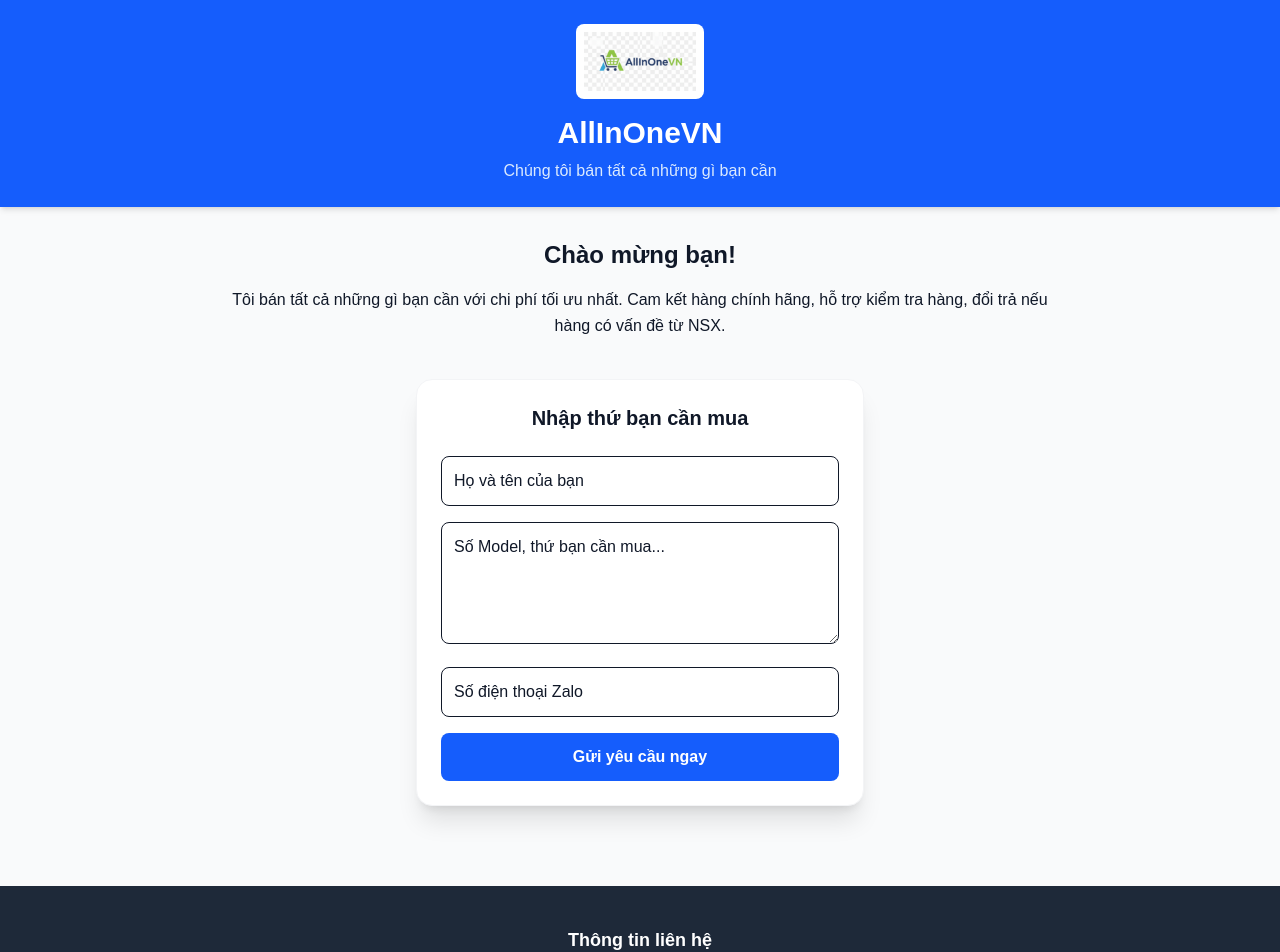
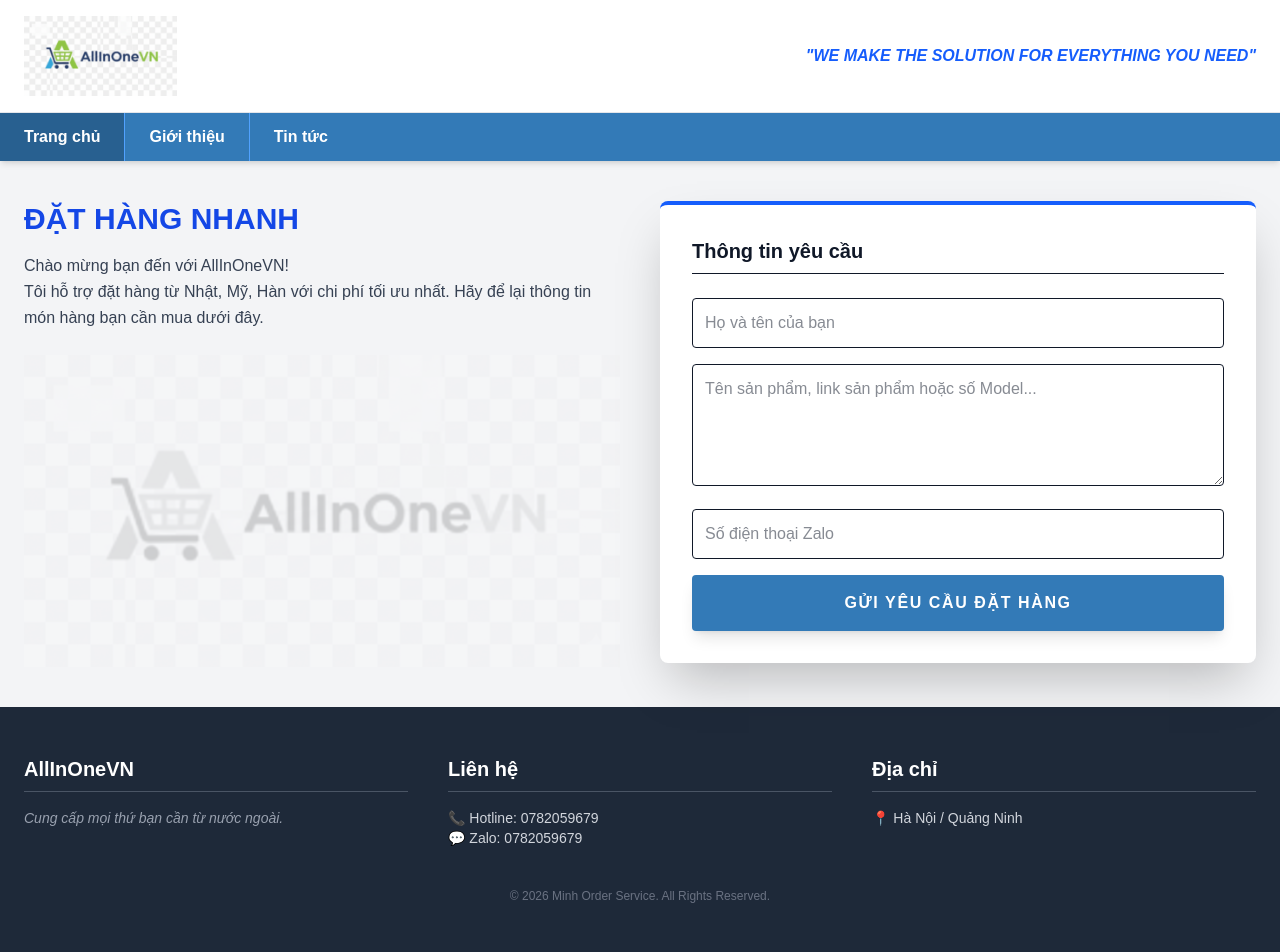
Before and after one commit to dotienminh6-svg/Cua-hang-cua-minh, a Next.js app: page / in a window 1280 px wide. Shown: the top 952 px of the page. Built offline with nearby package versions, Linux system fonts and the light colour scheme.

Commit message:
Update layout chuyên nghiệp

```diff
--- a/app/page.tsx
+++ b/app/page.tsx
@@ -4,17 +4,16 @@ import emailjs from '@emailjs/browser';
 
 export default function Home() {
   const [loading, setLoading] = useState(false);
+  const [activeTab, setActiveTab] = useState('home'); // Quản lý các trang: home, about, news
 
   const sendEmail = (e: any) => {
     e.preventDefault();
     setLoading(true);
-
-    // Thông tin EmailJS của bạn đã được giữ nguyên
     emailjs.sendForm('service_u39jdqg', 'template_rhrihtn', e.target, 'lTdh8-6gnfkeO7kfJ')
       .then(() => {
         alert("Đã gửi đơn hàng thành công!");
         setLoading(false);
-        e.target.reset(); // Xóa sạch dữ liệu trong form sau khi gửi
+        e.target.reset();
       }, (error) => {
         alert("Có lỗi xảy ra, vui lòng thử lại!");
         setLoading(false);
@@ -22,80 +21,123 @@ export default function Home() {
   };
 
   return (
-    <main className="min-h-screen bg-gray-50">
-      {/* 1. Thanh tiêu đề (Header) */}
-      <header className="bg-blue-600 text-white p-6 shadow-md text-center">
-        {/* LOGO CỦA BẠN Ở ĐÂY */}
-        <img
-          src="/logo.png"
-          alt="AllInOneVN Logo"
-          className="w-32 h-auto mx-auto mb-4 bg-white p-2 rounded-lg"
-        />
-
-        <h1 className="text-3xl font-extrabold">AllInOneVN</h1>
-        <p className="mt-2 text-blue-100">Chúng tôi bán tất cả những gì bạn cần</p>
+    <main className="min-h-screen bg-gray-100">
+      {/* TẦNG 1: LOGO & BANNER (Nền trắng) */}
+      <header className="bg-white py-4 px-6 border-b border-gray-200">
+        <div className="max-w-7xl mx-auto flex items-center justify-between">
+          <img src="/logo.png" alt="AllInOneVN Logo" className="h-20 w-auto object-contain" />
+          {/* Bạn có thể thêm ảnh banner quảng cáo ở đây nếu muốn */}
+          <div className="hidden md:block text-right italic text-blue-600 font-bold">
+            "WE MAKE THE SOLUTION FOR EVERYTHING YOU NEED"
+          </div>
+        </div>
       </header>
 
-      {/* 2. Phần giới thiệu (Introduction) */}
-      <section className="max-w-4xl mx-auto mt-8 px-6 text-center">
-        <h2 className="text-2xl font-bold mb-4 text-gray-900">Chào mừng bạn!</h2>
-        <p className="text-gray-900 leading-relaxed font-medium">
-          Tôi bán tất cả những gì bạn cần với chi phí tối ưu nhất.
-          Cam kết hàng chính hãng, hỗ trợ kiểm tra hàng, đổi trả nếu hàng có vấn đề từ NSX.
-        </p>
-      </section>
+      {/* TẦNG 2: THANH MENU NGANG (Màu xanh giống Subin Vina) */}
+      <nav className="bg-[#337ab7] text-white sticky top-0 z-50 shadow-md">
+        <div className="max-w-7xl mx-auto flex overflow-x-auto">
+          <button
+            onClick={() => setActiveTab('home')}
+            className={`px-6 py-3 font-bold hover:bg-[#286090] transition border-r border-blue-400 ${activeTab === 'home' ? 'bg-[#286090]' : ''}`}
+          >
+            Trang chủ
+          </button>
+          <button
+            onClick={() => setActiveTab('about')}
+            className={`px-6 py-3 font-bold hover:bg-[#286090] transition border-r border-blue-400 ${activeTab === 'about' ? 'bg-[#286090]' : ''}`}
+          >
+            Giới thiệu
+          </button>
+          <button
+            onClick={() => setActiveTab('news')}
+            className={`px-6 py-3 font-bold hover:bg-[#286090] transition ${activeTab === 'news' ? 'bg-[#286090]' : ''}`}
+          >
+            Tin tức
+          </button>
+        </div>
+      </nav>
 
-      {/* 3. Phần Form đặt hàng (Order Form) */}
-      <section className="max-w-md mx-auto mt-10 p-6 bg-white rounded-2xl shadow-xl border border-gray-100">
-        <h2 className="text-xl font-bold mb-6 text-center text-gray-900">Nhập thứ bạn cần mua</h2>
-        <form className="space-y-4" onSubmit={sendEmail}>
-          <input
-            name="name"
-            type="text"
-            placeholder="Họ và tên của bạn"
-            className="w-full border p-3 rounded-lg focus:ring-2 focus:ring-blue-400 outline-none text-gray-900 placeholder-gray-900"
-            required
-          />
-          <textarea
-            name="message"
-            placeholder="Số Model, thứ bạn cần mua..."
-            className="w-full border p-3 rounded-lg focus:ring-2 focus:ring-blue-400 outline-none text-gray-900 placeholder-gray-900"
-            rows={4}
-            required
-          ></textarea>
-          <input
-            name="phone"
-            type="text"
-            placeholder="Số điện thoại Zalo"
-            className="w-full border p-3 rounded-lg focus:ring-2 focus:ring-blue-400 outline-none text-gray-900 placeholder-gray-900"
-            required
-          />
-          <button
-            type="submit"
-            disabled={loading}
-            className="w-full bg-blue-600 text-white p-3 rounded-lg font-bold hover:bg-blue-700 transition"
-          >
-            {loading ? "Đang gửi..." : "Gửi yêu cầu ngay"}
-          </button>
-        </form>
-      </section>
+      {/* TẦNG 3: NỘI DUNG THAY ĐỔI THEO MENU */}
+      <div className="max-w-7xl mx-auto py-10 px-6 min-h-[60vh]">
 
-      {/* Phần thông tin liên hệ */}
-      <footer className="mt-20 py-10 bg-gray-800 text-white text-center">
-        <h3 className="text-lg font-bold mb-4">Thông tin liên hệ</h3>
-        <p className="mb-1">📞 Hotline: 0782059679</p>
-        <p className="mb-4">
-          💬 Zalo:{" "}
-          <a
-            href="https://zalo.me/0782059679"
-            target="_blank"
-            rel="noopener noreferrer"
-            className="text-blue-400 hover:text-blue-300 underline"
-          >
-            zalo.me/0782059679
-          </a>
-        </p>
-        <p className="text-sm text-gray-400">© 2026 AllInOneVN</p>
+        {/* NỘI DUNG TRANG CHỦ (FORM ĐẶT HÀNG) */}
+        {activeTab === 'home' && (
+          <div className="grid md:grid-cols-2 gap-10 items-start">
+            <div>
+              <h2 className="text-3xl font-black text-blue-700 mb-4 uppercase">Đặt hàng nhanh</h2>
+              <p className="text-gray-700 mb-6 font-medium leading-relaxed">
+                Chào mừng bạn đến với AllInOneVN! <br/>
+                Tôi hỗ trợ đặt hàng từ Nhật, Mỹ, Hàn với chi phí tối ưu nhất.
+                Hãy để lại thông tin món hàng bạn cần mua dưới đây.
+              </p>
+              <img src="/logo.png" className="w-full opacity-20 grayscale" alt="decoration" />
+            </div>
+
+            <section className="bg-white p-8 rounded-lg shadow-2xl border-t-4 border-blue-600">
+              <h3 className="text-xl font-bold mb-6 text-gray-900 border-b pb-2">Thông tin yêu cầu</h3>
+              <form className="space-y-4" onSubmit={sendEmail}>
+                <input name="name" placeholder="Họ và tên của bạn" className="w-full border p-3 rounded text-gray-900 focus:ring-2 focus:ring-blue-500 outline-none" required />
+                <textarea name="message" placeholder="Tên sản phẩm, link sản phẩm hoặc số Model..." className="w-full border p-3 rounded text-gray-900 focus:ring-2 focus:ring-blue-500 outline-none" rows={4} required></textarea>
+                <input name="phone" placeholder="Số điện thoại Zalo" className="w-full border p-3 rounded text-gray-900 focus:ring-2 focus:ring-blue-500 outline-none" required />
+                <button type="submit" disabled={loading} className="w-full bg-[#337ab7] text-white p-4 rounded font-bold hover:bg-[#23527c] transition uppercase tracking-widest shadow-lg">
+                  {loading ? "Đang xử lý..." : "Gửi yêu cầu đặt hàng"}
+                </button>
+              </form>
+            </section>
+          </div>
+        )}
+
+        {/* NỘI DUNG TRANG GIỚI THIỆU */}
+        {activeTab === 'about' && (
+          <div className="bg-white p-10 rounded shadow">
+            <h2 className="text-3xl font-bold text-blue-700 mb-6">Về AllInOneVN</h2>
+            <div className="prose text-gray-800 font-medium">
+              <p>AllInOneVN là dịch vụ cá nhân hỗ trợ tìm kiếm và mua hộ hàng ngoại từ các thị trường Nhật, Mỹ, Hàn Quốc.</p>
+              <p className="mt-4">Chúng tôi cam kết:</p>
+              <ul className="list-disc ml-6 mt-2 space-y-2">
+                <li>Hàng chính hãng 100%.</li>
+                <li>Chi phí vận chuyển và công mua hộ thấp nhất thị trường.</li>
+                <li>Hỗ trợ kiểm tra hàng và tư vấn model kỹ thuật tận tâm.</li>
+              </ul>
+            </div>
+          </div>
+        )}
+
+        {/* NỘI DUNG TRANG TIN TỨC */}
+        {activeTab === 'news' && (
+          <div className="grid md:grid-cols-3 gap-6">
+            <div className="bg-white p-4 rounded shadow hover:shadow-lg transition cursor-pointer">
+              <div className="bg-gray-200 h-40 rounded mb-4 flex items-center justify-center text-gray-500 italic">[Ảnh sản phẩm hot 1]</div>
+              <h4 className="font-bold text-blue-700">Top 5 iPhone 14 Pro cũ giá rẻ tháng này</h4>
+              <p className="text-sm text-gray-600 mt-2">Cập nhật giá iPhone 14 Pro từ thị trường Nhật Bản cực tốt...</p>
+            </div>
+            <div className="bg-white p-4 rounded shadow hover:shadow-lg transition cursor-pointer">
+              <div className="bg-gray-200 h-40 rounded mb-4 flex items-center justify-center text-gray-500 italic">[Ảnh sản phẩm hot 2]</div>
+              <h4 className="font-bold text-blue-700">Máy in Zebra RFID - Giải pháp cho kho bãi</h4>
+              <p className="text-sm text-gray-600 mt-2">Tìm hiểu các dòng máy in Zebra và linh kiện chính hãng...</p>
+            </div>
+          </div>
+        )}
+      </div>
+
+      {/* FOOTER */}
+      <footer className="bg-gray-800 text-white py-12 px-6">
+        <div className="max-w-7xl mx-auto grid md:grid-cols-3 gap-10">
+          <div>
+            <h3 className="text-xl font-bold mb-4 border-b border-gray-600 pb-2">AllInOneVN</h3>
+            <p className="text-gray-400 text-sm italic">Cung cấp mọi thứ bạn cần từ nước ngoài.</p>
+          </div>
+          <div>
+            <h3 className="text-xl font-bold mb-4 border-b border-gray-600 pb-2">Liên hệ</h3>
+            <p className="text-sm text-gray-300">📞 Hotline: 0782059679</p>
+            <p className="text-sm text-gray-300">💬 Zalo: 0782059679</p>
+          </div>
+          <div>
+            <h3 className="text-xl font-bold mb-4 border-b border-gray-600 pb-2">Địa chỉ</h3>
+            <p className="text-sm text-gray-300">📍 Hà Nội / Quảng Ninh</p>
+          </div>
+        </div>
+        <div className="text-center mt-10 text-gray-500 text-xs">© 2026 Minh Order Service. All Rights Reserved.</div>
       </footer>
     </main>
   );
```
